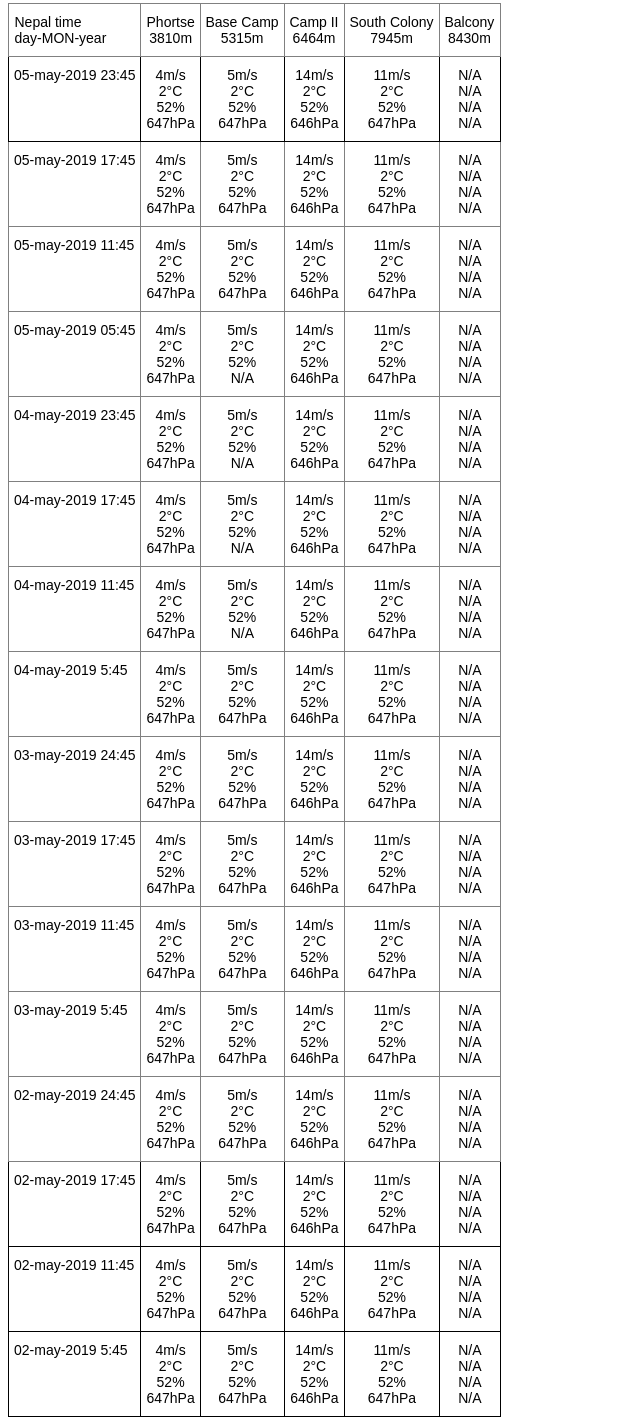
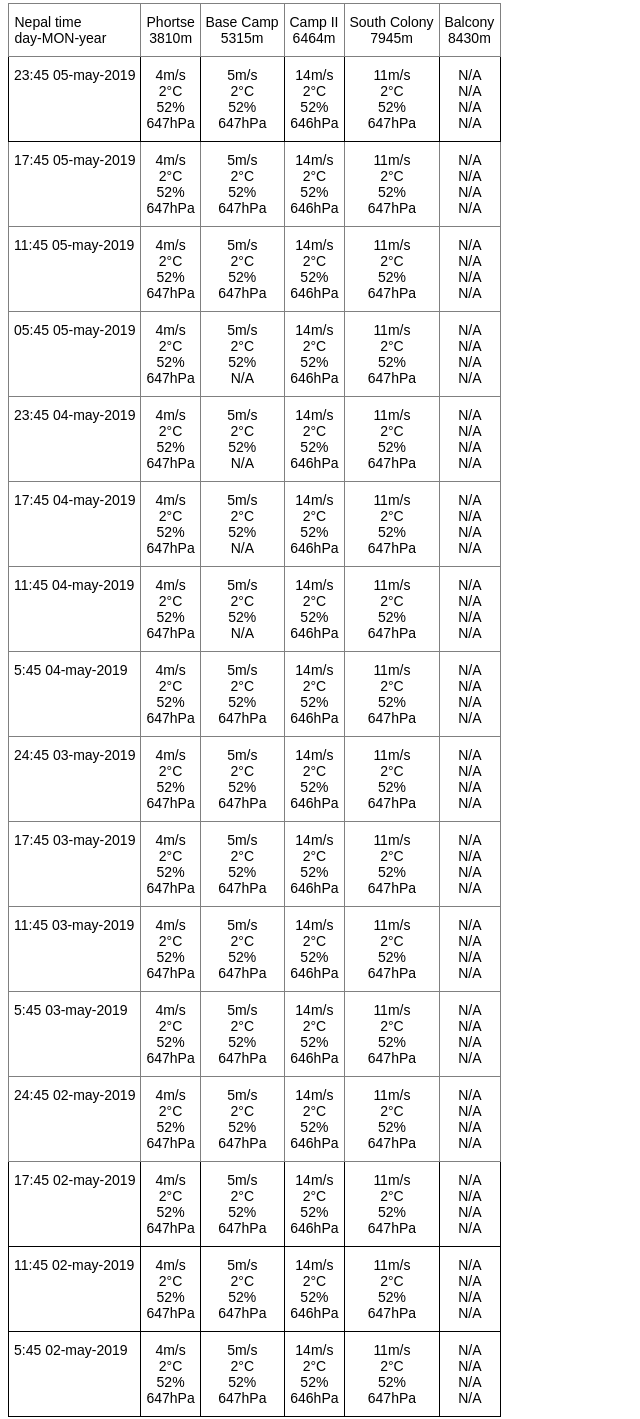
Before and after one commit to gretchiemoran/gretchiemoran.github.io, a plain HTML site: page public/index.html in a window 1280 px wide. Shown: the part 129-1548 px from the top of the page, without its empty margins (0-640 px from the left). Drawn offline with Linux system fonts and the light colour scheme.

Commit message:
chore: update index.html

```diff
--- a/public/index.html
+++ b/public/index.html
@@ -60,7 +60,7 @@
 </thead>
 <tbody>
   <tr>
-    <td class="tg-0lax">05-may-2019 23:45</td>
+    <td class="tg-0lax"><span style="font-weight:400;font-style:normal">23:45 </span>05-may-2019</td>
     <td class="tg-baqh">4m/s<br>2°C<br>52%<br>647hPa</td>
     <td class="tg-baqh"><span style="font-weight:400;font-style:normal">5m/s</span><br>2°C<br><span style="font-weight:400;font-style:normal">52%</span><br><span style="font-weight:400;font-style:normal">647hPa</span></td>
     <td class="tg-baqh"><span style="font-weight:400;font-style:normal">14m/s</span><br><span style="font-weight:400;font-style:normal">2°C</span><br><span style="font-weight:400;font-style:normal">52%</span><br><span style="font-weight:400;font-style:normal">646hPa</span></td>
@@ -68,7 +68,7 @@
     <td class="tg-baqh">N/A<br>N/A<br>N/A<br>N/A</td>
   </tr>
   <tr>
-    <td class="tg-0pky">05-may-2019 17:45</td>
+    <td class="tg-0pky"><span style="font-weight:400;font-style:normal">17:45 </span>05-may-2019 </td>
     <td class="tg-c3ow">4m/s<br>2°C<br>52%<br>647hPa</td>
     <td class="tg-c3ow"><span style="font-weight:400;font-style:normal">5m/s</span><br>2°C<br><span style="font-weight:400;font-style:normal">52%</span><br><span style="font-weight:400;font-style:normal">647hPa</span></td>
     <td class="tg-c3ow"><span style="font-weight:400;font-style:normal">14m/s</span><br><span style="font-weight:400;font-style:normal">2°C</span><br><span style="font-weight:400;font-style:normal">52%</span><br><span style="font-weight:400;font-style:normal">646hPa</span></td>
@@ -76,7 +76,7 @@
     <td class="tg-c3ow">N/A<br>N/A<br>N/A<br>N/A</td>
   </tr>
   <tr>
-    <td class="tg-0pky"><span style="font-weight:400;font-style:normal">05-may-2019 </span>11:45</td>
+    <td class="tg-0pky"><span style="font-weight:400;font-style:normal">11:45 05-may-2019 </span></td>
     <td class="tg-c3ow">4m/s<br>2°C<br>52%<br>647hPa</td>
     <td class="tg-c3ow"><span style="font-weight:400;font-style:normal">5m/s</span><br>2°C<br><span style="font-weight:400;font-style:normal">52%</span><br><span style="font-weight:400;font-style:normal">647hPa</span></td>
     <td class="tg-c3ow"><span style="font-weight:400;font-style:normal">14m/s</span><br><span style="font-weight:400;font-style:normal">2°C</span><br><span style="font-weight:400;font-style:normal">52%</span><br><span style="font-weight:400;font-style:normal">646hPa</span></td>
@@ -84,7 +84,7 @@
     <td class="tg-c3ow">N/A<br>N/A<br>N/A<br>N/A</td>
   </tr>
   <tr>
-    <td class="tg-0pky"><span style="font-weight:400;font-style:normal">05-may-2019</span> 05:45</td>
+    <td class="tg-0pky"><span style="font-weight:400;font-style:normal">05:45 </span>05-may-2019 </td>
     <td class="tg-c3ow">4m/s<br>2°C<br>52%<br>647hPa</td>
     <td class="tg-c3ow"><span style="font-weight:400;font-style:normal">5m/s</span><br>2°C<br><span style="font-weight:400;font-style:normal">52%</span><br><span style="font-weight:400;font-style:normal">N/A</span></td>
     <td class="tg-c3ow"><span style="font-weight:400;font-style:normal">14m/s</span><br><span style="font-weight:400;font-style:normal">2°C</span><br><span style="font-weight:400;font-style:normal">52%</span><br><span style="font-weight:400;font-style:normal">646hPa</span></td>
@@ -92,7 +92,7 @@
     <td class="tg-c3ow">N/A<br>N/A<br>N/A<br>N/A</td>
   </tr>
   <tr>
-    <td class="tg-0pky"><span style="font-weight:400;font-style:normal">04-may-2019</span> 23:45</td>
+    <td class="tg-0pky"><span style="font-weight:400;font-style:normal">23:45 04-may-2019</span> </td>
     <td class="tg-c3ow">4m/s<br>2°C<br>52%<br>647hPa</td>
     <td class="tg-c3ow"><span style="font-weight:400;font-style:normal">5m/s</span><br>2°C<br><span style="font-weight:400;font-style:normal">52%</span><br>N/A</td>
     <td class="tg-c3ow"><span style="font-weight:400;font-style:normal">14m/s</span><br><span style="font-weight:400;font-style:normal">2°C</span><br><span style="font-weight:400;font-style:normal">52%</span><br><span style="font-weight:400;font-style:normal">646hPa</span></td>
@@ -100,7 +100,7 @@
     <td class="tg-c3ow">N/A<br>N/A<br>N/A<br>N/A</td>
   </tr>
   <tr>
-    <td class="tg-0pky"><span style="font-weight:400;font-style:normal">04-may-2019</span> 17:45</td>
+    <td class="tg-0pky"><span style="font-weight:400;font-style:normal">17:45 04-may-2019</span> </td>
     <td class="tg-c3ow">4m/s<br>2°C<br>52%<br>647hPa</td>
     <td class="tg-c3ow"><span style="font-weight:400;font-style:normal">5m/s</span><br>2°C<br><span style="font-weight:400;font-style:normal">52%</span><br>N/A</td>
     <td class="tg-c3ow"><span style="font-weight:400;font-style:normal">14m/s</span><br><span style="font-weight:400;font-style:normal">2°C</span><br><span style="font-weight:400;font-style:normal">52%</span><br><span style="font-weight:400;font-style:normal">646hPa</span></td>
@@ -108,7 +108,7 @@
     <td class="tg-c3ow">N/A<br>N/A<br>N/A<br>N/A</td>
   </tr>
   <tr>
-    <td class="tg-0pky"><span style="font-weight:400;font-style:normal">04-may-2019</span> 11:45</td>
+    <td class="tg-0pky"><span style="font-weight:400;font-style:normal">11:45 04-may-2019</span> </td>
     <td class="tg-c3ow">4m/s<br>2°C<br>52%<br>647hPa</td>
     <td class="tg-c3ow"><span style="font-weight:400;font-style:normal">5m/s</span><br>2°C<br><span style="font-weight:400;font-style:normal">52%</span><br>N/A</td>
     <td class="tg-c3ow"><span style="font-weight:400;font-style:normal">14m/s</span><br><span style="font-weight:400;font-style:normal">2°C</span><br><span style="font-weight:400;font-style:normal">52%</span><br><span style="font-weight:400;font-style:normal">646hPa</span></td>
@@ -116,7 +116,7 @@
     <td class="tg-c3ow">N/A<br>N/A<br>N/A<br>N/A</td>
   </tr>
   <tr>
-    <td class="tg-0pky"><span style="font-weight:400;font-style:normal">04-may-2019</span> 5:45</td>
+    <td class="tg-0pky"><span style="font-weight:400;font-style:normal">5:45 04-may-2019</span> </td>
     <td class="tg-c3ow">4m/s<br>2°C<br>52%<br>647hPa</td>
     <td class="tg-c3ow"><span style="font-weight:400;font-style:normal">5m/s</span><br>2°C<br><span style="font-weight:400;font-style:normal">52%</span><br><span style="font-weight:400;font-style:normal">647hPa</span></td>
     <td class="tg-c3ow"><span style="font-weight:400;font-style:normal">14m/s</span><br><span style="font-weight:400;font-style:normal">2°C</span><br><span style="font-weight:400;font-style:normal">52%</span><br><span style="font-weight:400;font-style:normal">646hPa</span></td>
@@ -124,7 +124,7 @@
     <td class="tg-c3ow">N/A<br>N/A<br>N/A<br>N/A</td>
   </tr>
   <tr>
-    <td class="tg-0pky">03-may-2019 24:45</td>
+    <td class="tg-0pky"><span style="font-weight:400;font-style:normal">24:45 </span>03-may-2019 </td>
     <td class="tg-c3ow">4m/s<br>2°C<br>52%<br>647hPa</td>
     <td class="tg-c3ow"><span style="font-weight:400;font-style:normal">5m/s</span><br>2°C<br><span style="font-weight:400;font-style:normal">52%</span><br><span style="font-weight:400;font-style:normal">647hPa</span></td>
     <td class="tg-c3ow"><span style="font-weight:400;font-style:normal">14m/s</span><br><span style="font-weight:400;font-style:normal">2°C</span><br><span style="font-weight:400;font-style:normal">52%</span><br><span style="font-weight:400;font-style:normal">646hPa</span></td>
@@ -132,7 +132,7 @@
     <td class="tg-c3ow">N/A<br>N/A<br>N/A<br>N/A</td>
   </tr>
   <tr>
-    <td class="tg-0pky"><span style="font-weight:400;font-style:normal">03-may-2019 17:45</span></td>
+    <td class="tg-0pky"><span style="font-weight:400;font-style:normal">17:45 03-may-2019 </span></td>
     <td class="tg-c3ow">4m/s<br>2°C<br>52%<br>647hPa</td>
     <td class="tg-c3ow"><span style="font-weight:400;font-style:normal">5m/s</span><br>2°C<br><span style="font-weight:400;font-style:normal">52%</span><br><span style="font-weight:400;font-style:normal">647hPa</span></td>
     <td class="tg-c3ow"><span style="font-weight:400;font-style:normal">14m/s</span><br><span style="font-weight:400;font-style:normal">2°C</span><br><span style="font-weight:400;font-style:normal">52%</span><br><span style="font-weight:400;font-style:normal">646hPa</span></td>
@@ -140,7 +140,7 @@
     <td class="tg-c3ow">N/A<br>N/A<br>N/A<br>N/A</td>
   </tr>
   <tr>
-    <td class="tg-0pky"><span style="font-weight:400;font-style:normal">03-may-2019 11:45</span></td>
+    <td class="tg-0pky"><span style="font-weight:400;font-style:normal">11:45 03-may-2019 </span></td>
     <td class="tg-c3ow">4m/s<br>2°C<br>52%<br>647hPa</td>
     <td class="tg-c3ow"><span style="font-weight:400;font-style:normal">5m/s</span><br>2°C<br><span style="font-weight:400;font-style:normal">52%</span><br><span style="font-weight:400;font-style:normal">647hPa</span></td>
     <td class="tg-c3ow"><span style="font-weight:400;font-style:normal">14m/s</span><br><span style="font-weight:400;font-style:normal">2°C</span><br><span style="font-weight:400;font-style:normal">52%</span><br><span style="font-weight:400;font-style:normal">646hPa</span></td>
@@ -148,7 +148,7 @@
     <td class="tg-c3ow">N/A<br>N/A<br>N/A<br>N/A</td>
   </tr>
   <tr>
-    <td class="tg-0pky"><span style="font-weight:400;font-style:normal">03-may-2019 5:45</span></td>
+    <td class="tg-0pky"><span style="font-weight:400;font-style:normal">5:45 03-may-2019 </span></td>
     <td class="tg-c3ow">4m/s<br>2°C<br>52%<br>647hPa</td>
     <td class="tg-c3ow"><span style="font-weight:400;font-style:normal">5m/s</span><br>2°C<br><span style="font-weight:400;font-style:normal">52%</span><br><span style="font-weight:400;font-style:normal">647hPa</span></td>
     <td class="tg-c3ow"><span style="font-weight:400;font-style:normal">14m/s</span><br><span style="font-weight:400;font-style:normal">2°C</span><br><span style="font-weight:400;font-style:normal">52%</span><br><span style="font-weight:400;font-style:normal">646hPa</span></td>
@@ -156,7 +156,7 @@
     <td class="tg-c3ow">N/A<br>N/A<br>N/A<br>N/A</td>
   </tr>
   <tr>
-    <td class="tg-0pky">02-may-2019 24:45</td>
+    <td class="tg-0pky"><span style="font-weight:400;font-style:normal">24:45 </span>02-may-2019 </td>
     <td class="tg-c3ow">4m/s<br>2°C<br>52%<br>647hPa</td>
     <td class="tg-c3ow"><span style="font-weight:400;font-style:normal">5m/s</span><br>2°C<br><span style="font-weight:400;font-style:normal">52%</span><br><span style="font-weight:400;font-style:normal">647hPa</span></td>
     <td class="tg-c3ow"><span style="font-weight:400;font-style:normal">14m/s</span><br><span style="font-weight:400;font-style:normal">2°C</span><br><span style="font-weight:400;font-style:normal">52%</span><br><span style="font-weight:400;font-style:normal">646hPa</span></td>
@@ -164,7 +164,7 @@
     <td class="tg-c3ow">N/A<br>N/A<br>N/A<br>N/A</td>
   </tr>
   <tr>
-    <td class="tg-0lax"><span style="font-weight:400;font-style:normal">02-may-2019 17:45</span></td>
+    <td class="tg-0lax"><span style="font-weight:400;font-style:normal">17:45 02-may-2019 </span></td>
     <td class="tg-baqh">4m/s<br>2°C<br>52%<br>647hPa</td>
     <td class="tg-baqh"><span style="font-weight:400;font-style:normal">5m/s</span><br>2°C<br><span style="font-weight:400;font-style:normal">52%</span><br><span style="font-weight:400;font-style:normal">647hPa</span></td>
     <td class="tg-baqh"><span style="font-weight:400;font-style:normal">14m/s</span><br><span style="font-weight:400;font-style:normal">2°C</span><br><span style="font-weight:400;font-style:normal">52%</span><br><span style="font-weight:400;font-style:normal">646hPa</span></td>
@@ -172,7 +172,7 @@
     <td class="tg-baqh">N/A<br>N/A<br>N/A<br>N/A</td>
   </tr>
   <tr>
-    <td class="tg-0lax"><span style="font-weight:400;font-style:normal">02-may-2019 11:45</span></td>
+    <td class="tg-0lax"><span style="font-weight:400;font-style:normal">11:45 02-may-2019 </span></td>
     <td class="tg-baqh">4m/s<br>2°C<br>52%<br>647hPa</td>
     <td class="tg-baqh"><span style="font-weight:400;font-style:normal">5m/s</span><br>2°C<br><span style="font-weight:400;font-style:normal">52%</span><br><span style="font-weight:400;font-style:normal">647hPa</span></td>
     <td class="tg-baqh"><span style="font-weight:400;font-style:normal">14m/s</span><br><span style="font-weight:400;font-style:normal">2°C</span><br><span style="font-weight:400;font-style:normal">52%</span><br><span style="font-weight:400;font-style:normal">646hPa</span></td>
@@ -180,7 +180,7 @@
     <td class="tg-baqh">N/A<br>N/A<br>N/A<br>N/A</td>
   </tr>
   <tr>
-    <td class="tg-0lax"><span style="font-weight:400;font-style:normal">02-may-2019 5:45</span></td>
+    <td class="tg-0lax"><span style="font-weight:400;font-style:normal">5:45 02-may-2019 </span></td>
     <td class="tg-baqh">4m/s<br>2°C<br>52%<br>647hPa</td>
     <td class="tg-baqh"><span style="font-weight:400;font-style:normal">5m/s</span><br>2°C<br><span style="font-weight:400;font-style:normal">52%</span><br><span style="font-weight:400;font-style:normal">647hPa</span></td>
     <td class="tg-baqh"><span style="font-weight:400;font-style:normal">14m/s</span><br><span style="font-weight:400;font-style:normal">2°C</span><br><span style="font-weight:400;font-style:normal">52%</span><br><span style="font-weight:400;font-style:normal">646hPa</span></td>
@@ -189,6 +189,7 @@
   </tr>
 </tbody>
 </table></div>
+
 
 <p>Text here regarding liability. Lorem ipsum dolor sit amet, consectetur adipiscing elit. Fusce sed laoreet ex. Fusce eu ex lectus. Aenean id nibh justo. Ut placerat vulputate rhoncus. Praesent pulvinar lectus a lacinia scelerisque. Donec commodo at erat nec hendrerit. Morbi lobortis lacus eu metus vehicula lacinia. Aliquam pellentesque dictum sapien, ac bibendum mi faucibus ultricies.</p>
 <p>Text here regarding rounding. Lorem ipsum dolor sit amet, consectetur adipiscing elit. Fusce sed laoreet ex. Fusce eu ex lectus. Aenean id nibh justo. Ut placerat vulputate rhoncus. Praesent pulvinar lectus a lacinia scelerisque. Donec commodo at erat nec hendrerit. Morbi lobortis lacus eu metus vehicula lacinia. Aliquam pellentesque dictum sapien, ac bibendum mi faucibus ultricies.</p>
```
